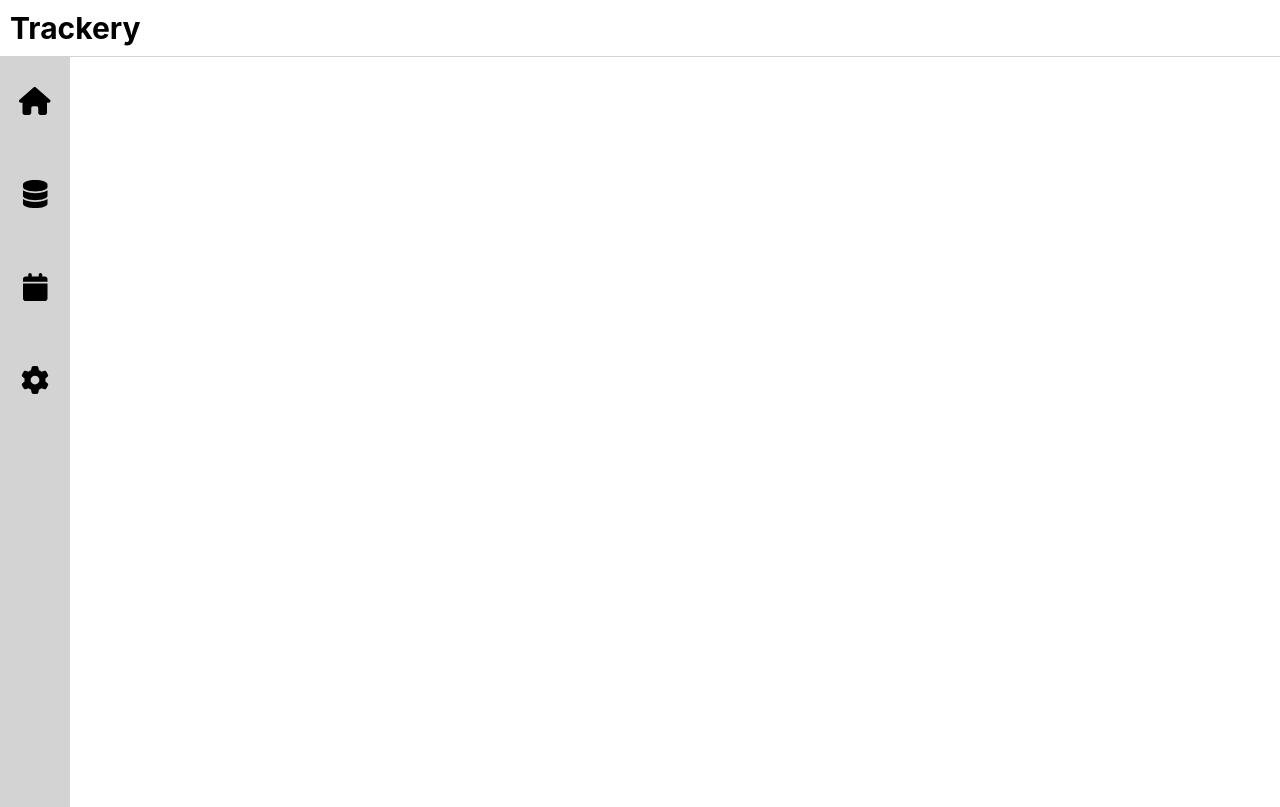
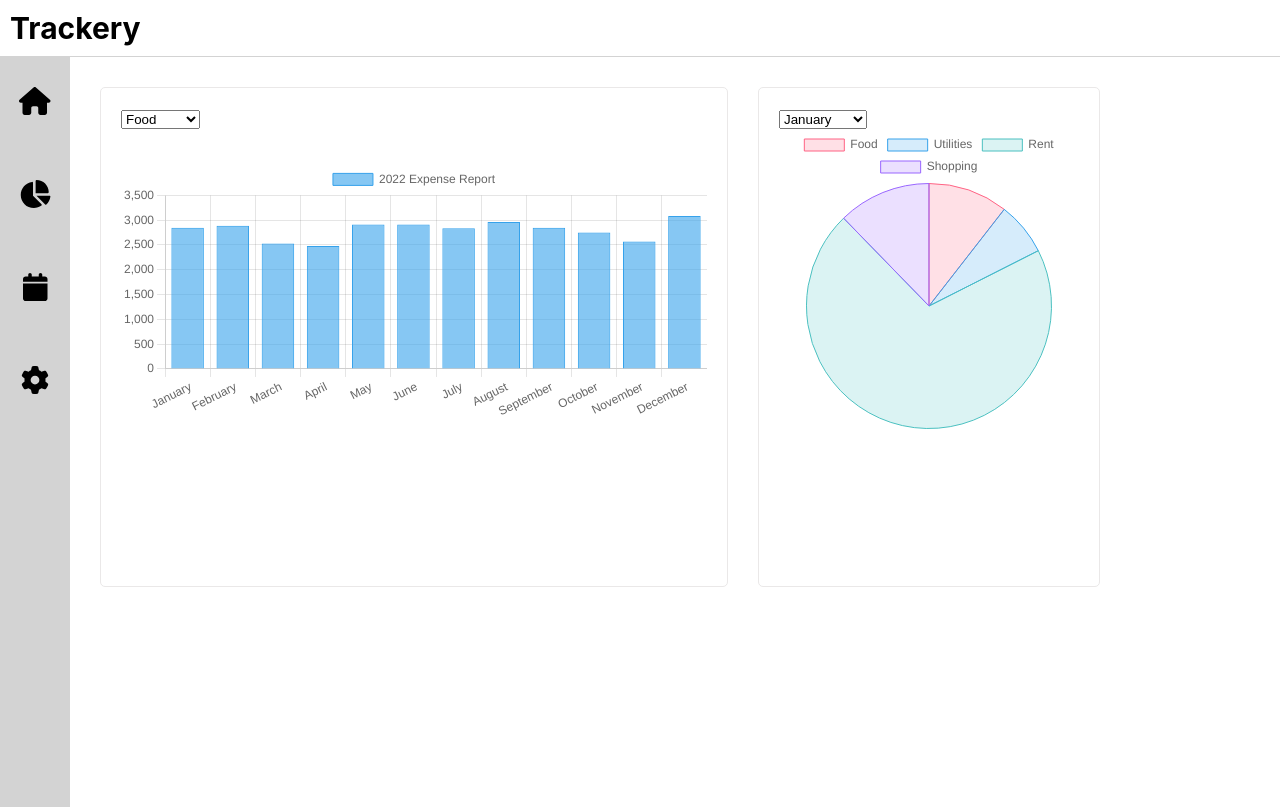
Before and after one commit to tanannis/Trackery-App, a React (Create React App) app: page /mydata in a window 1280 px wide. Built offline with nearby package versions, Linux system fonts and the light colour scheme.

Commit message:
Add charts to mydata page

```diff
--- a/package.json
+++ b/package.json
@@ -11,8 +11,11 @@
 		"@testing-library/react": "^13.4.0",
 		"@testing-library/user-event": "^13.5.0",
 		"bootstrap": "^5.2.1",
+		"chart.js": "^3.9.1",
+		"faker": "^6.6.6",
 		"react": "^18.2.0",
 		"react-bootstrap": "^2.5.0",
+		"react-chartjs-2": "^4.3.1",
 		"react-dom": "^18.2.0",
 		"react-router-dom": "^6.3.0",
 		"react-scripts": "5.0.1",
--- /dev/null
+++ b/src/components/barchart.js
@@ -0,0 +1,71 @@
+import {
+	Chart as ChartJS,
+	CategoryScale,
+	LinearScale,
+	BarElement,
+	Title,
+	Tooltip,
+	Legend,
+} from "chart.js";
+import { Bar } from "react-chartjs-2";
+
+ChartJS.register(
+	CategoryScale,
+	LinearScale,
+	BarElement,
+	Title,
+	Tooltip,
+	Legend
+);
+
+const BarChart = ({ expenses }) => {
+	const expenses2022 = expenses[2022];
+
+	const labels = [
+		"January",
+		"February",
+		"March",
+		"April",
+		"May",
+		"June",
+		"July",
+		"August",
+		"September",
+		"October",
+		"November",
+		"December",
+	];
+
+	const options = {
+		responsive: true,
+		plugins: {
+			legend: {
+				// position: 'top' as const,
+			},
+			title: {
+				display: true,
+				// text: "Chart.js Bar Chart",
+			},
+		},
+	};
+
+	const data = {
+		labels,
+		datasets: [
+			{
+				label: "2022 Expense Report",
+				data: expenses2022.map((obj) => obj.total),
+				backgroundColor: "rgba(54, 162, 235, 0.6)",
+				borderColor: "rgb(54, 162, 235)",
+				borderWidth: 1,
+			},
+		],
+	};
+	return (
+		<div className="barchart">
+			<Bar options={options} data={data}></Bar>
+		</div>
+	);
+};
+
+export default BarChart;
--- /dev/null
+++ b/src/components/dropdown.js
@@ -0,0 +1,19 @@
+const Dropdown = ({ handleChangeCategory, selections }) => {
+	return (
+		<div>
+			<select
+				name="select"
+				onChange={handleChangeCategory}
+				className="selection"
+			>
+				{selections.map((selection, index) => (
+					<option value={selection} key={index}>
+						{selection}
+					</option>
+				))}
+			</select>
+		</div>
+	);
+};
+
+export default Dropdown;
--- /dev/null
+++ b/src/components/piechart.js
@@ -0,0 +1,40 @@
+import { Chart as ChartJS, ArcElement, Tooltip, Legend } from "chart.js";
+import { Pie } from "react-chartjs-2";
+
+ChartJS.register(ArcElement, Tooltip, Legend);
+
+const PieChart = ({ expenses }) => {
+	const expenses2022 = expenses[2022];
+	const { food, utilities, rent, shopping } = expenses2022[0];
+
+	const labels = ["Food", "Utilities", "Rent", "Shopping"];
+
+	const data = {
+		labels,
+		datasets: [
+			{
+				label: "Expense Report By Categories",
+				data: [food, utilities, rent, shopping],
+				backgroundColor: [
+					"rgba(255, 99, 132, 0.2)",
+					"rgba(54, 162, 235, 0.2)",
+					"rgba(75, 192, 192, 0.2)",
+					"rgba(153, 102, 255, 0.2)",
+				],
+				borderColor: [
+					"rgba(255, 99, 132, 1)",
+					"rgba(54, 162, 235, 1)",
+					"rgba(75, 192, 192, 1)",
+					"rgba(153, 102, 255, 1)",
+				],
+				borderWidth: 1,
+			},
+		],
+	};
+	return (
+		<div className="barchart">
+			<Pie data={data}></Pie>
+		</div>
+	);
+};
+export default PieChart;
--- a/src/components/sidebar.js
+++ b/src/components/sidebar.js
@@ -1,9 +1,9 @@
 import { FontAwesomeIcon } from "@fortawesome/react-fontawesome";
 import {
 	faHouse,
-	faDatabase,
 	faCalendar,
 	faGear,
+	faChartPie,
 } from "@fortawesome/free-solid-svg-icons";
 import { Link } from "react-router-dom";
 import "../stylesheets/sidebar.scss";
@@ -16,7 +16,7 @@ const SideBar = () => {
 					<FontAwesomeIcon icon={faHouse} className="icon" />
 				</Link>
 				<Link className="sidebar-link" to="/mydata">
-					<FontAwesomeIcon icon={faDatabase} className="icon" />
+					<FontAwesomeIcon icon={faChartPie} className="icon" />
 				</Link>
 				<Link className="sidebar-link" to="/calendar">
 					<FontAwesomeIcon icon={faCalendar} className="icon" />
--- /dev/null
+++ b/src/context/expenseContext.js
@@ -0,0 +1,92 @@
+import { createContext } from "react";
+
+const ExpenseContext = createContext({
+	2022: [
+		{
+			food: 300,
+			utilities: 200,
+			rent: 2000,
+			shopping: 350,
+			total: 2850,
+		},
+		{
+			food: 400,
+			utilities: 190,
+			rent: 2000,
+			shopping: 300,
+			total: 2890,
+		},
+		{
+			food: 280,
+			utilities: 180,
+			rent: 2000,
+			shopping: 70,
+			total: 2530,
+		},
+		{
+			food: 265,
+			utilities: 195,
+			rent: 2000,
+			shopping: 20,
+			total: 2480,
+		},
+		{
+			food: 350,
+			utilities: 204,
+			rent: 2000,
+			shopping: 360,
+			total: 2914,
+		},
+		{
+			food: 450,
+			utilities: 188,
+			rent: 2000,
+			shopping: 276,
+			total: 2914,
+		},
+		{
+			food: 500,
+			utilities: 280,
+			rent: 2000,
+			shopping: 60,
+			total: 2840,
+		},
+		{
+			food: 375,
+			utilities: 270,
+			rent: 2000,
+			shopping: 50,
+			total: 2965,
+		},
+		{
+			food: 550,
+			utilities: 200,
+			rent: 2000,
+			shopping: 100,
+			total: 2850,
+		},
+		{
+			food: 405,
+			utilities: 196,
+			rent: 2000,
+			shopping: 150,
+			total: 2751,
+		},
+		{
+			food: 300,
+			utilities: 189,
+			rent: 2000,
+			shopping: 80,
+			total: 2569,
+		},
+		{
+			food: 386,
+			utilities: 198,
+			rent: 2000,
+			shopping: 500,
+			total: 3084,
+		},
+	],
+});
+
+export default ExpenseContext;
--- a/src/pages/mydata.js
+++ b/src/pages/mydata.js
@@ -1,5 +1,54 @@
+import React, { useContext } from "react";
+import ExpenseContext from "../context/expenseContext";
+import Dropdown from "../components/dropdown";
+import BarChart from "../components/barchart";
+import PieChart from "../components/piechart";
+
+import "../stylesheets/mydata.scss";
 const MyData = () => {
-	// showing my data
+	const expenses = useContext(ExpenseContext);
+	const categories = ["Food", "Utilities", "Rent", "Shopping"];
+	const months = [
+		"January",
+		"February",
+		"March",
+		"April",
+		"May",
+		"June",
+		"July",
+		"August",
+		"September",
+		"October",
+		"November",
+		"December",
+	];
+
+	const handleChangeCategory = (e) => {
+		e.preventDefault();
+		console.log(e.target);
+	};
+
+	let selections;
+
+	return (
+		<div className="data-container">
+			<section className="barchart-section">
+				<Dropdown
+					onChange={handleChangeCategory}
+					selections={categories}
+				></Dropdown>
+				<BarChart expenses={expenses}></BarChart>
+			</section>
+
+			<section className="piechart-section">
+				<Dropdown
+					onChange={handleChangeCategory}
+					selections={months}
+				></Dropdown>
+				<PieChart expenses={expenses}></PieChart>
+			</section>
+		</div>
+	);
 };
 
 export default MyData;
--- /dev/null
+++ b/src/stylesheets/mydata.scss
@@ -0,0 +1,22 @@
+.data-container {
+	display: flex;
+	margin: 30px;
+	width: 1000px;
+
+	.barchart-section,
+	.piechart-section {
+		height: 500px;
+		padding: 20px;
+		border: 1px solid rgb(234, 232, 232);
+		border-radius: 5px;
+	}
+
+	.barchart-section {
+		width: 65%;
+		margin-right: 30px;
+	}
+
+	.piechart-section {
+		width: 35%;
+	}
+}
```
Also changed, not shown: 1 other file (tests, documents, lock files or other folders).
